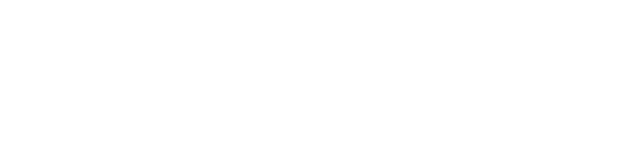
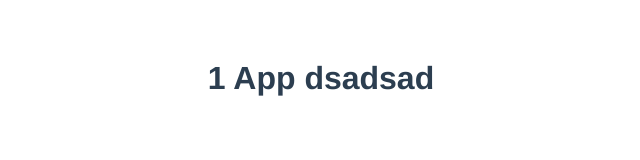
Before and after one commit to sylviot/crystalrain-mobile, a plain HTML site: page index.html in a window 1280 px wide. Shown: the whole page, without its empty margins (319-959 px from the left). Drawn offline with Linux system fonts and the light colour scheme; the site is published under a folder, as on GitHub Pages, so addresses that start at the root find nothing.

Commit message:
Update index.html

```diff
--- a/index.html
+++ b/index.html
@@ -1 +1 @@
-<!DOCTYPE html><html lang=en><head><meta charset=utf-8><meta http-equiv=X-UA-Compatible content="IE=edge"><meta name=viewport content="width=device-width,initial-scale=1"><link rel=icon href=favicon.ico><title>test</title><link href=css/app.fd1123cc.css rel=preload as=style><link href=js/app.4454504e.js rel=preload as=script><link href=/js/chunk-vendors.7a32d01e.js rel=preload as=script><link href=css/app.fd1123cc.css rel=stylesheet></head><body><noscript><strong>We're sorry but test doesn't work properly without JavaScript enabled. Please enable it to continue.</strong></noscript><div id=app></div><script src=/js/chunk-vendors.7a32d01e.js></script><script src=js/app.4454504e.js></script></body></html>
+<!DOCTYPE html><html lang=en><head><meta charset=utf-8><meta http-equiv=X-UA-Compatible content="IE=edge"><meta name=viewport content="width=device-width,initial-scale=1"><link rel=icon href=favicon.ico><title>test</title><link href=css/app.fd1123cc.css rel=preload as=style><link href=js/app.4454504e.js rel=preload as=script><link href=js/chunk-vendors.7a32d01e.js rel=preload as=script><link href=css/app.fd1123cc.css rel=stylesheet></head><body><noscript><strong>We're sorry but test doesn't work properly without JavaScript enabled. Please enable it to continue.</strong></noscript><div id=app></div><script src=js/chunk-vendors.7a32d01e.js></script><script src=js/app.4454504e.js></script></body></html>
```
